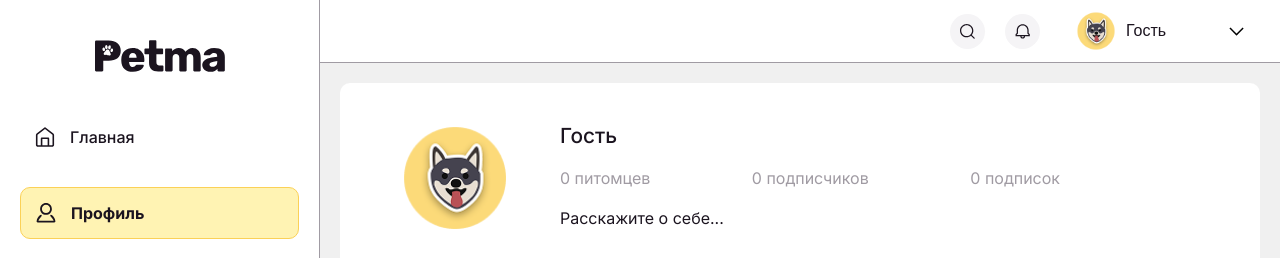
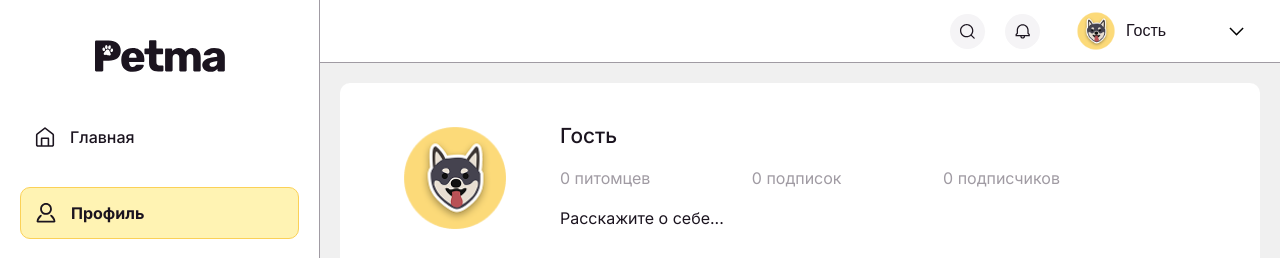
Before and after one commit to nat0sh-front/petma, a React (Vite) app: page /profile in a window 1280 px wide. Shown: the top 258 px of the page. Built offline with nearby package versions, Linux system fonts and the light colour scheme.

Commit message:
feat: counting in Profile

```diff
--- a/src/components/Profile/Profile.jsx
+++ b/src/components/Profile/Profile.jsx
@@ -15,6 +15,7 @@ import PetModal from '../PetModal/PetModal';
 
 const Profile = () => {
     const { user } = useContext(AuthContext);
+
     const [isEditProfileModalOpen, setIsEditProfileModalOpen] = useState(false);
     const [isAddPostModalOpen, setIsAddPostModalOpen] = useState(false);
     const [isAddPetModalOpen, setIsAddPetModalOpen] = useState(false);
@@ -55,6 +56,29 @@ const Profile = () => {
         fetchPets();
     };
 
+    const getWordForm = (count, forms) => {
+        const lastDigit = count % 10;
+        const lastTwoDigits = count % 100;
+
+        if (lastTwoDigits >= 11 && lastTwoDigits <= 14) {
+          return `${count} ${forms[2]}`; // множественное число (5+)
+        }
+
+        if (lastDigit === 1) {
+          return `${count} ${forms[0]}`; // единственное число (1)
+        }
+
+        if (lastDigit >= 2 && lastDigit <= 4) {
+          return `${count} ${forms[1]}`; // родительный (2-4)
+        }
+
+        return `${count} ${forms[2]}`; // множественное число (5+)
+      }
+
+      const petCountText = getWordForm(pets.length, ['питомец', 'питомца', 'питомцев']);
+      const followerCountText = getWordForm(0, ['подписчик', 'подписчика', 'подписчиков']);
+      const followingCountText = getWordForm(0, ['подписка', 'подписки', 'подписок']);
+
     return (
         <div className={styles.profile}>
             <header className={styles.header}>
@@ -66,9 +90,9 @@ const Profile = () => {
                         </span>
                     </div>
                     <div className={styles.countContainer}>
-                        <span className={styles.petCount}>0 питомцев</span>
-                        <span className={styles.followingCount}>0 подписчиков</span>
-                        <span className={styles.followerCount}>0 подписок</span>
+                        <span className={styles.petCount}>{petCountText}</span>
+                        <span className={styles.followingCount}>{followingCountText}</span>
+                        <span className={styles.followerCount}>{followerCountText}</span>
                     </div>
                     <div className={styles.bioContainer}>
                         <span className={styles.bio}>
```
